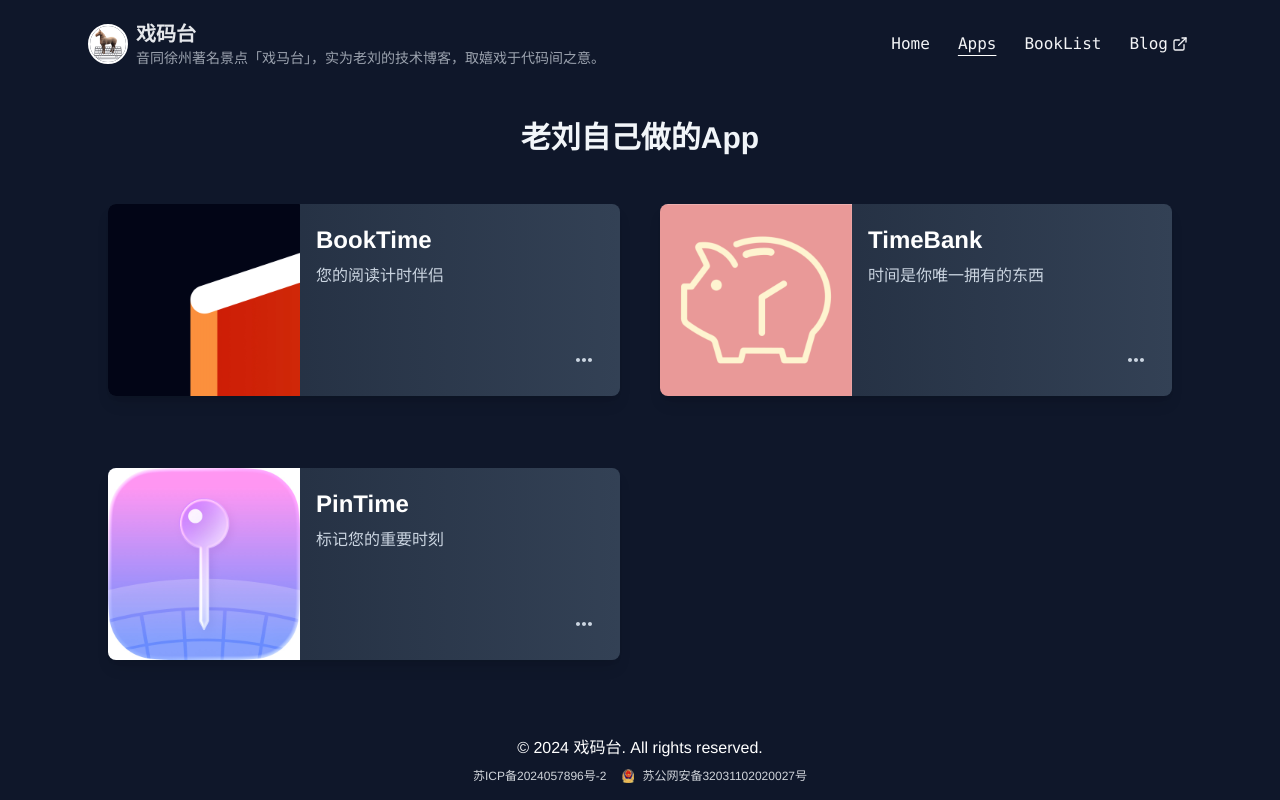
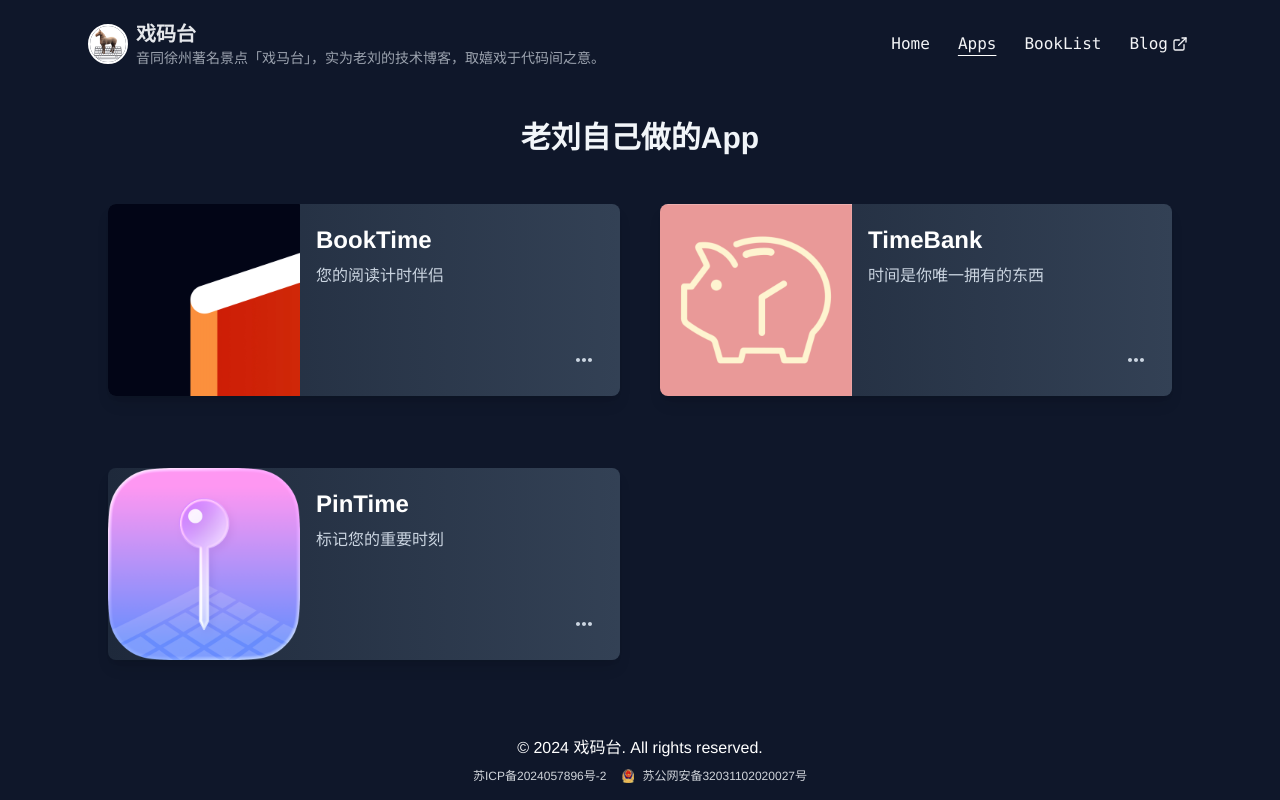
Before and after one commit to aruis/ximatai.net, a React (Create React App) app: page /apps in a window 1280 px wide. Built offline with nearby package versions, Linux system fonts and the light colour scheme.

Commit message:
feat: 修改 pintime 图标

```diff
--- a/src/data/appsInfo.js
+++ b/src/data/appsInfo.js
@@ -46,7 +46,7 @@ const appsInfo = {
     },
     "pintime":{
         id: "pintime",
-        logo: "/app/pintime.jpg",
+        logo: "/app/pintime.png",
         title: "PinTime",
         subtitle: "标记您的重要时刻",
         summary:
```
Also changed, not shown: public/app/pintime.jpg (deleted), public/app/pintime.png (added).
